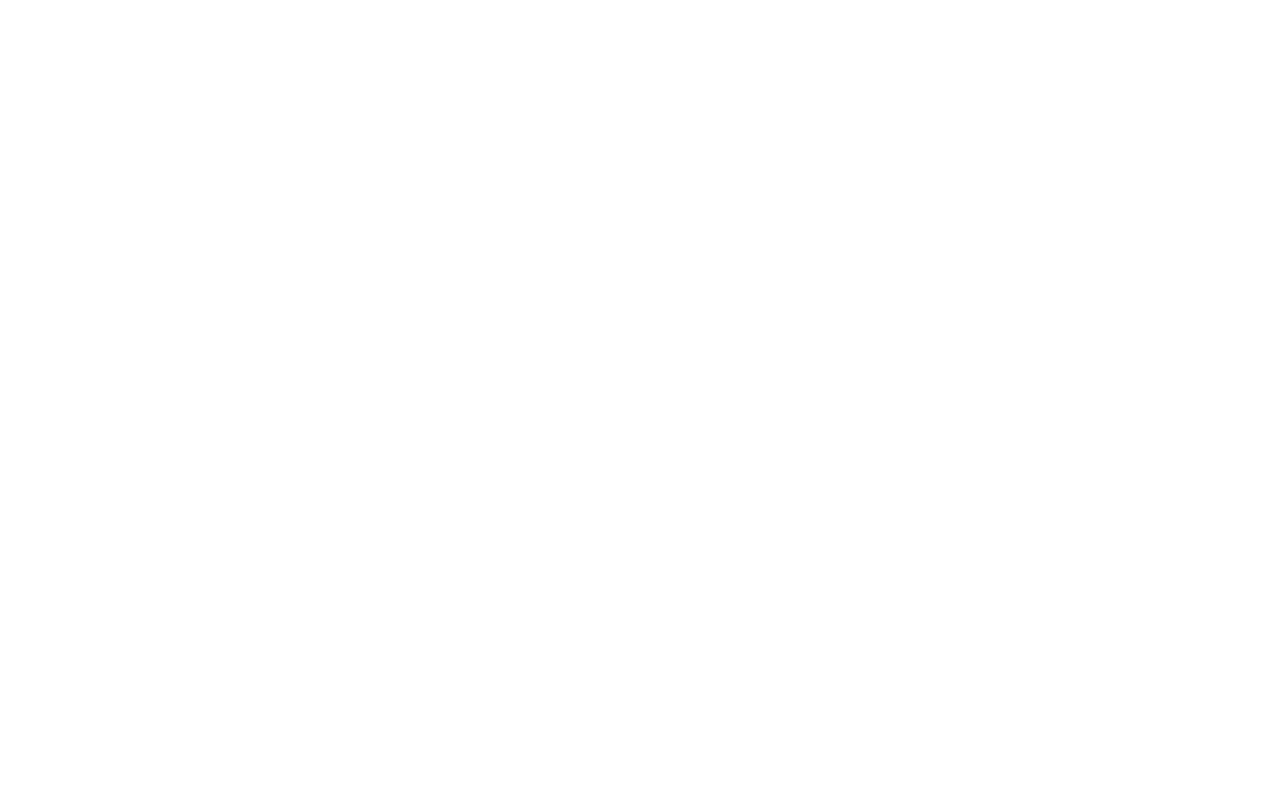
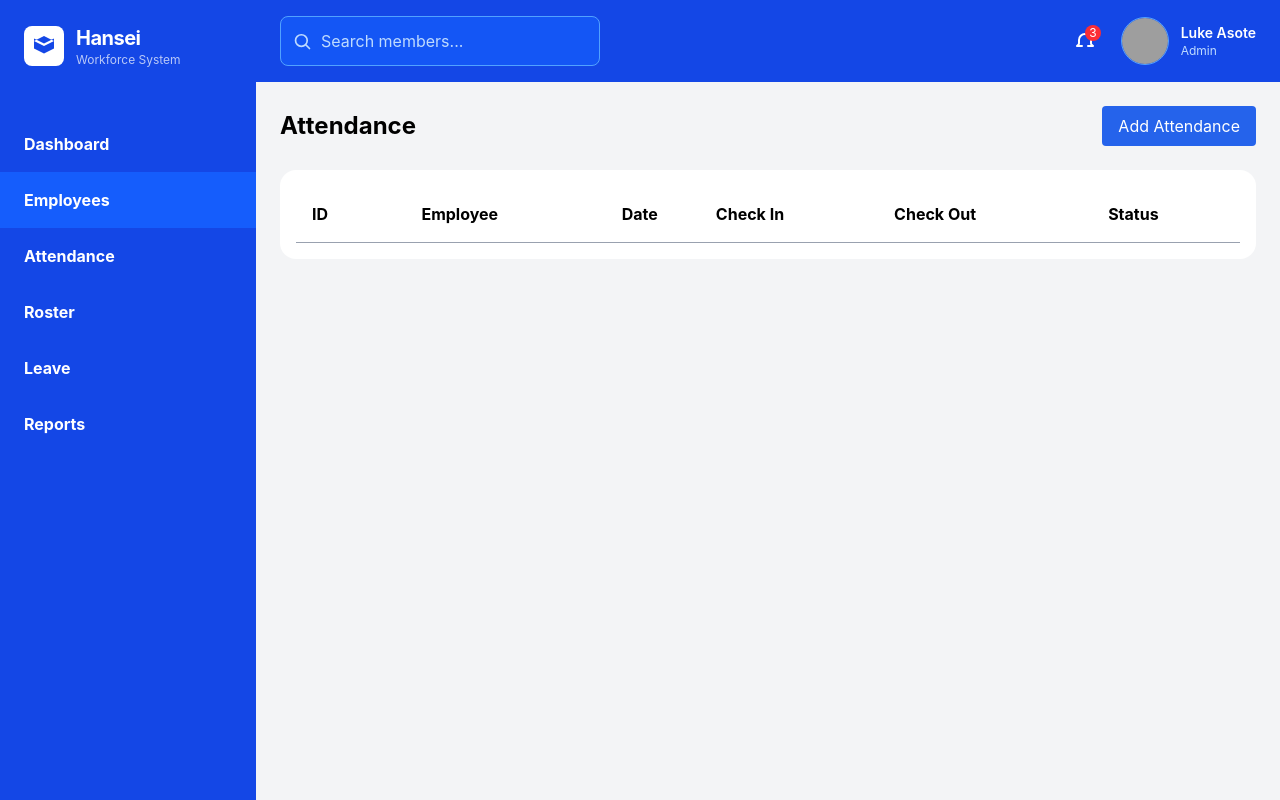
Before and after one commit to bunyim-kong/hansei_frontend, a Nuxt app: page /attendance in a window 1280 px wide. Before the commit this address had no page. Built offline with nearby package versions, Linux system fonts and the light colour scheme; grey boxes are pictures that could not be loaded.

Commit message:
not yet complect feat/attendance page

```diff
--- /dev/null
+++ b/pages/attendance.vue
@@ -0,0 +1,114 @@
+<template>
+  <div class="flex min-h-screen bg-gray-100">
+    <!-- Sidebar -->
+    <Aside />
+
+    <!-- Main -->
+    <div class="flex-1 flex flex-col">
+
+      <!-- Topbar -->
+      <Header />
+
+      <!-- Content -->
+       <main class="p-6">
+
+        <div class="flex justify-between items-center mb-6">
+          <h1 class="text-2xl font-bold">Attendance</h1>
+
+          <NuxtLink to="/attendance/add" class="solid_btn">
+            Add Attendance
+          </NuxtLink>
+        </div>
+
+        <!-- Table -->
+        <div class="bg-white rounded-2xl p-4">
+
+          <table class="w-full text-left">
+
+            <thead class="border-b border-gray-400">
+              <tr>
+                <th class="p-4">ID</th>
+                <th>Employee</th>
+                <th>Date</th>
+                <th>Check In</th>
+                <th>Check Out</th>
+                <th>Status</th>
+              </tr>
+            </thead>
+
+            <tbody>
+
+              <tr
+                v-for="item in attendance"
+                :key="item.id"
+                class="border-b border-gray-300 hover:bg-gray-50"
+              >
+
+                <td class="p-4">{{ item.id }}</td>
+                <td>{{ item.name }}</td>
+                <td>{{ item.date }}</td>
+                <td>{{ item.checkin }}</td>
+                <td>{{ item.checkout }}</td>
+
+                <td>
+                  <span
+                    :class="item.status == 'Present'
+                    ? 'bg-green-100 text-green-700'
+                    : 'bg-red-100 text-red-700'"
+                    class="px-2 py-1 rounded text-sm"
+                  >
+                    {{ item.status }}
+                  </span>
+                </td>
+
+              </tr>
+
+            </tbody>
+
+          </table>
+
+        </div>
+
+      </main>
+
+
+    </div>
+
+  </div>
+</template>
+
+<script setup>
+import Aside from '~/components/aside.vue'
+import Header from '~/components/header.vue'
+
+const users = [
+  {
+    id: 1,
+    name: "IU",
+    position: "UI Designer",
+    email: "iu@gmail.com",
+    status: "Active",
+  },
+  {
+    id: 2,
+    name: "Kim Jisoo",
+    position: "Frontend Developer",
+    email: "kimjisoo@gmail.com",
+    status: "Active",
+  },
+  {
+    id: 3,
+    name: "Ashley Williams",
+    position: "Backend Developer",
+    email: "ashley@gmail.com",
+    status: "Inactive",
+  },
+  {
+    id: 4,
+    name: "Nick Jackel",
+    position: "Project Manager",
+    email: "nick@gmail.com",
+    status: "Active",
+  }
+]
+</script>
```
